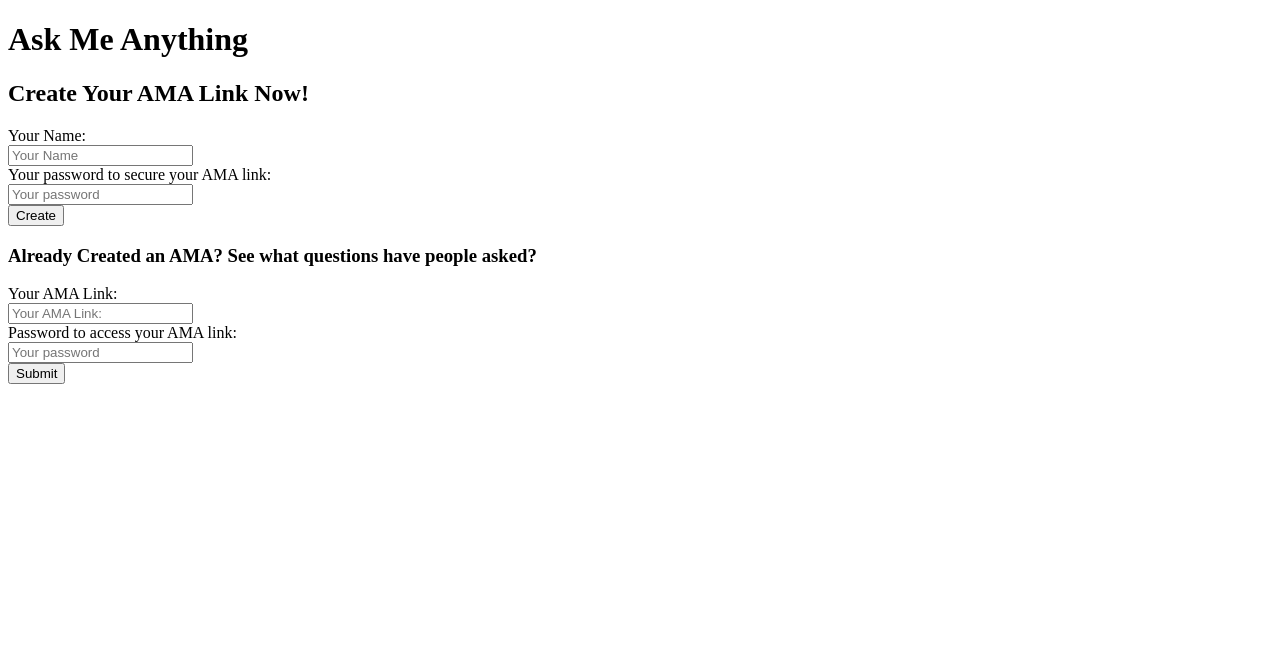
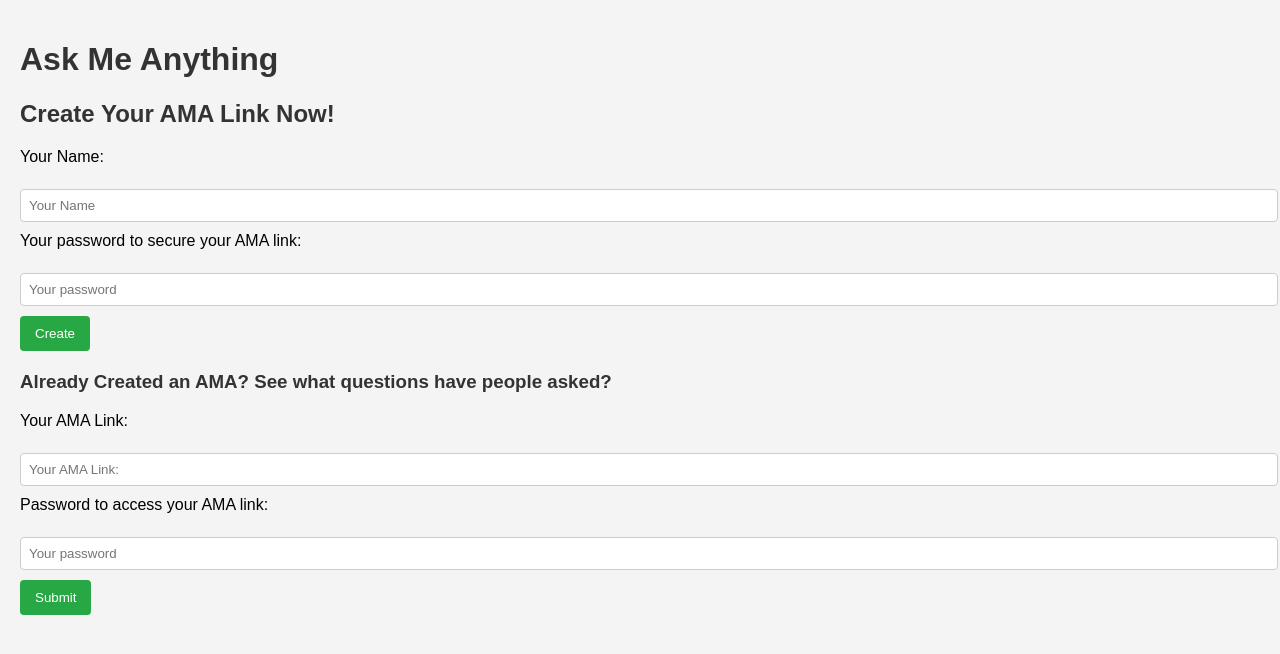
Before and after one commit to mohits-git/ask-me-anything, a Flask app: page / in a window 1280 px wide. Shown: the top 654 px of the page. Run offline with Flask 3, Linux system fonts and the light colour scheme.

Commit message:
feat: add basic styling

```diff
--- a/src/templates/home.html
+++ b/src/templates/home.html
@@ -5,6 +5,50 @@
     <meta charset="UTF-8">
     <meta name="viewport" content="width=device-width, initial-scale=1.0">
     <title>Ask Me Anything</title>
+
+    <style>
+        body {
+            font-family: Arial, sans-serif;
+            margin: 0;
+            padding: 20px;
+            background-color: #f4f4f4;
+        }
+
+        h1, h2, h3 {
+            color: #333;
+        }
+
+        form {
+            margin-bottom: 20px;
+        }
+
+        label {
+            display: block;
+            margin-bottom: 5px;
+        }
+
+        input[type="text"],
+        input[type="password"] {
+            width: 100%;
+            padding: 8px;
+            margin-bottom: 10px;
+            border: 1px solid #ccc;
+            border-radius: 4px;
+        }
+
+        button {
+            padding: 10px 15px;
+            background-color: #28a745;
+            color: white;
+            border: none;
+            border-radius: 4px;
+            cursor: pointer;
+        }
+
+        button:hover {
+            background-color: #218838;
+        }
+    </style>
 </head>
 
 <body>
```
Also changed, not shown: src/templates/session.html (+46 -0 lines).
